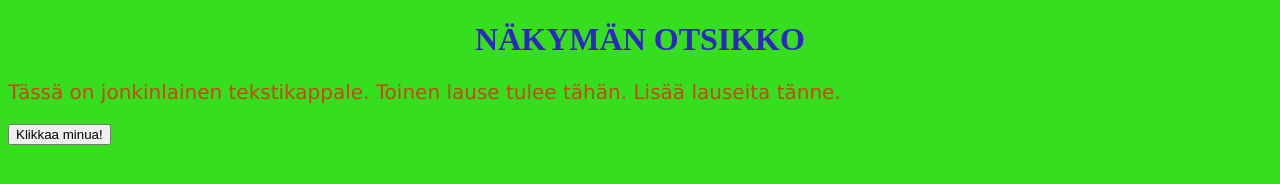
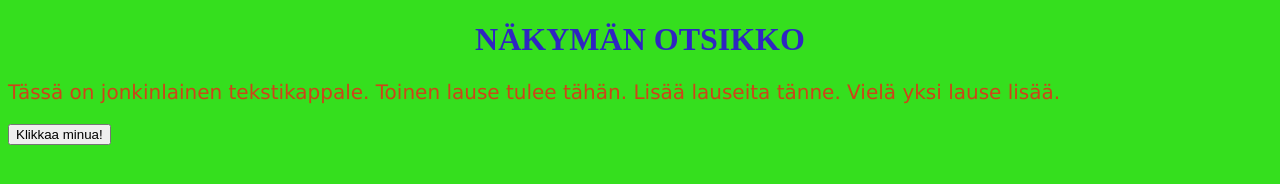
Before and after one commit to areee/nettisivukokeilu, a plain HTML site: page index.html in a window 1280 px wide. Drawn offline with Linux system fonts and the light colour scheme.

Commit message:
Update index.html

```diff
--- a/index.html
+++ b/index.html
@@ -9,7 +9,7 @@
 <body>
 
     <h1>Näkymän otsikko</h1>
-    <p>Tässä on jonkinlainen tekstikappale. Toinen lause tulee tähän. Lisää lauseita tänne.</p>
+    <p>Tässä on jonkinlainen tekstikappale. Toinen lause tulee tähän. Lisää lauseita tänne. Vielä yksi lause lisää.</p>
 
     <button type="button" id="nappi" onclick="nappiaKlikattu()">Klikkaa minua!</button>
 
```
